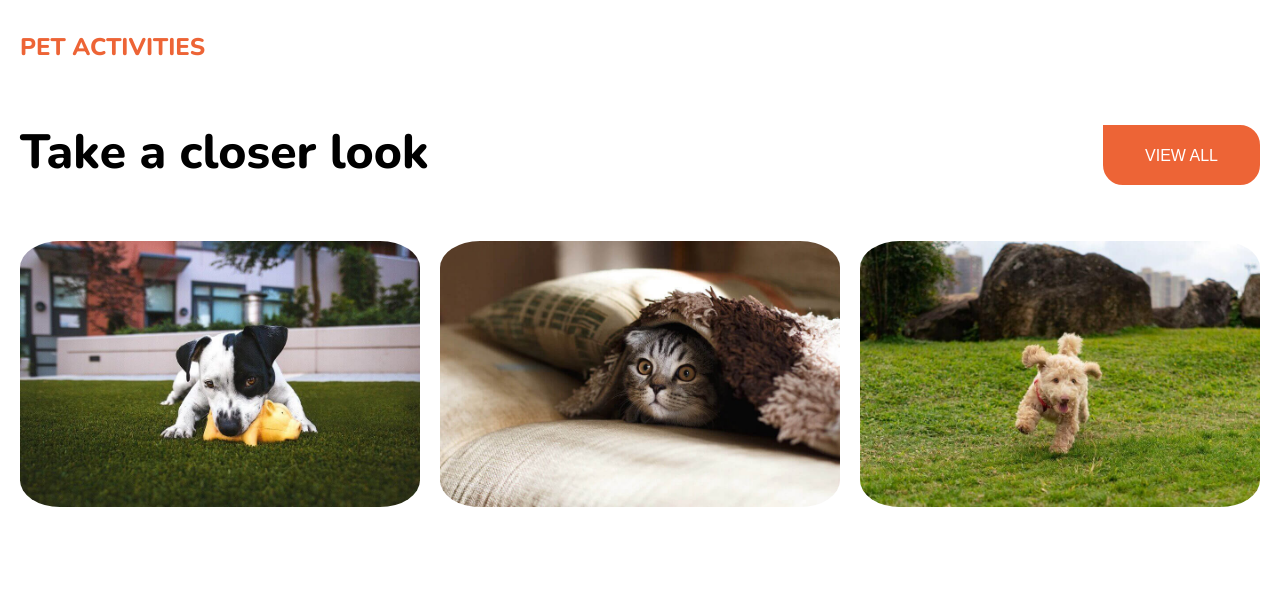
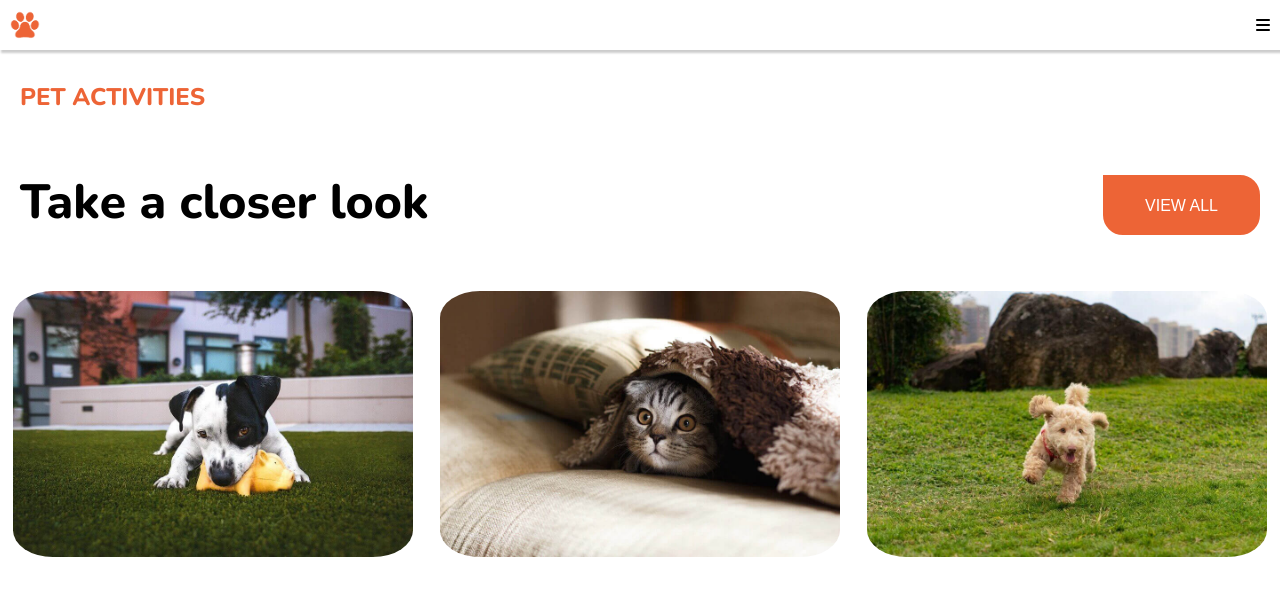
Before and after one commit to juan-gsan/W1CH04-Juan-Garcia, a website: page index.html in a window 1280 px wide. Drawn offline with nearby package versions, Linux system fonts and the light colour scheme.

Commit message:
Add navbar

```diff
--- a/index.html
+++ b/index.html
@@ -10,10 +10,36 @@
   <link rel="preconnect" href="https://fonts.googleapis.com">
   <link rel="preconnect" href="https://fonts.gstatic.com" crossorigin>
   <link href="https://fonts.googleapis.com/css2?family=Nunito:wght@400;800&display=swap" rel="stylesheet">
+  <script src="https://kit.fontawesome.com/da94a75f9d.js" crossorigin="anonymous"></script>
   <title>Pet-Album</title>
 </head>
 
 <body>
+  <nav class="navbar">
+    <img src="images/logo2.png" alt="Dog footprint" class="navbar__logo">
+    <i class="fa-solid fa-bars"></i>
+    <!-- <ul class="navbar__list">
+      <li class="list__item"><a href="" class="item__text">Home</a></li>
+      <li class="list__item">
+        <form action="/" method="POST" class="item__text">
+          <fieldset class="text__select">
+            <legend>Live Demo</legend>
+            <select name="demo-blocks" id="" class="text__select">
+              <option value="pets-boarding-services" class="select__option">Pets Boarding Services</option>
+              <option value="pets-boarding-services" class="select__option">Pet Toys and Food Shop</option>
+              <option value="pets-boarding-services" class="select__option">Pets Training School</option>
+            </select>
+          </fieldset>
+        </form>
+      </li>
+      <li class="list__item">
+        <form action="/" method="POST" class="item__text">
+
+        </form>
+      </li>
+      <li class="list__item"><button class="item__button">BUY NOW</button></li>
+    </ul> -->
+  </nav>
   <header class="header">
     <div class="title">
       <h1 class="title__text title__text--colored">PET ACTIVITIES</h1>
--- a/styles.scss
+++ b/styles.scss
@@ -9,6 +9,21 @@ body {
   height: 100%;
   margin: 0;
   font-size: 1rem;
+}
+
+.navbar {
+  display: flex;
+  justify-content: space-between;
+  align-items: center;
+  max-height: 10%;
+  box-shadow: 2px 2px 2px 1px rgba(0, 0, 0, 0.2);
+}
+
+.navbar img,
+.navbar i {
+  padding: 10px;
+  max-width: 50px;
+  max-height: 50px;
 }
 
 .title,
@@ -82,7 +97,7 @@ body {
   z-index: 3;
 }
 
-@media (min-width: 500px) {
+@media (min-width: 650px) {
   .title,
   .button-container {
     display: flex;
@@ -133,4 +148,10 @@ body {
     background-color: white;
     color: rgb(237, 100, 54);
   }
+
+  .main-container__images {
+    display: flex;
+    justify-content: space-around;
+    padding-left: 0;
+  }
 }
```
Also changed, not shown: styles.css, 1 other file.
